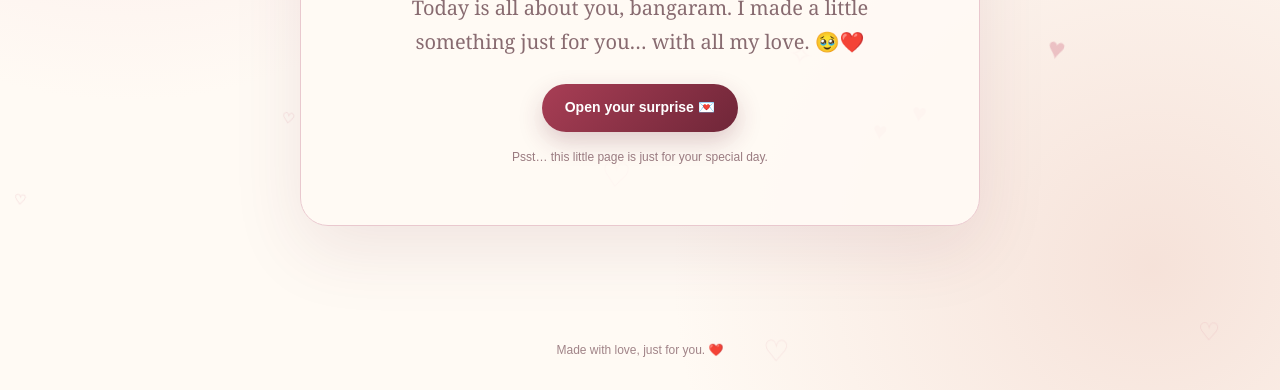
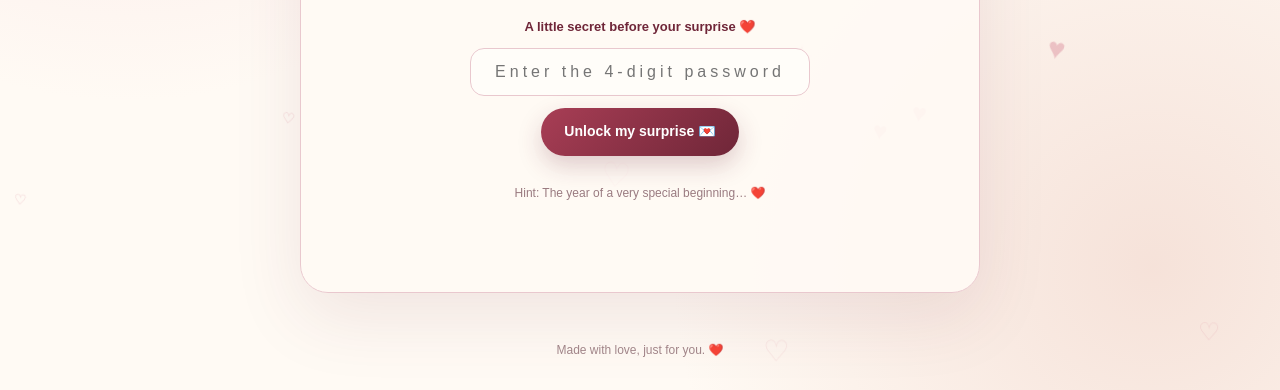
Before and after one commit to sanath27/bujjamma-birthday, a plain HTML site: page index.html in a window 1280 px wide. Shown: the part 428-818 px from the top of the page. Drawn offline with Linux system fonts and the light colour scheme.

Commit message:
Implement password protection for surprise sections
Added a password form to unlock a surprise section with validation for a specific password.

```diff
--- a/index.html
+++ b/index.html
@@ -154,6 +154,40 @@ h1 {
 main { padding-bottom: 65px; }
 #journey { display: none; }
 #journey.visible { display: block; animation: fadeIn .8s ease both; }
+
+.password-form {
+  display: grid;
+  gap: 12px;
+  max-width: 340px;
+  margin: 0 auto;
+}
+.password-form label {
+  color: var(--deep);
+  font: 600 13px/1.5 Arial, sans-serif;
+}
+.password-form input {
+  width: 100%;
+  min-height: 48px;
+  padding: 12px 16px;
+  border: 1px solid #e9c8ce;
+  border-radius: 14px;
+  background: #fffdf9;
+  color: var(--deep);
+  text-align: center;
+  letter-spacing: .25em;
+  font: 16px Arial, sans-serif;
+}
+.password-form input:focus {
+  outline: 3px solid #f1d4da;
+  border-color: var(--rose);
+}
+.password-form .btn { justify-self: center; }
+.password-message {
+  min-height: 1.4em;
+  margin: 0;
+  color: var(--rose);
+  font: 13px/1.5 Arial, sans-serif;
+}
 
 @keyframes fadeIn {
   from { opacity: 0; transform: translateY(15px); }
@@ -381,13 +415,15 @@ footer {
       with all my love. 🥹❤️
     </p>
 
-    <button class="btn" id="openJourney">
-      Open your surprise 💌
-    </button>
-
-    <div class="hint">
-      Psst… this little page is just for your special day.
-    </div>
+    <form id="passwordForm" class="password-form">
+      <label for="passwordInput">A little secret before your surprise ❤️</label>
+      <input id="passwordInput" type="password" inputmode="numeric"
+             maxlength="4" placeholder="Enter the 4-digit password"
+             autocomplete="off" required>
+      <button class="btn" type="submit">Unlock my surprise 💌</button>
+      <div class="hint">Hint: The year of a very special beginning… ❤️</div>
+      <p id="passwordMessage" class="password-message" aria-live="polite"></p>
+    </form>
   </section>
 </header>
 
@@ -613,19 +649,23 @@ for (let i = 0; i < 18; i++) {
   hearts.appendChild(heart);
 }
 
-/* Open the birthday journey */
+/* Unlock the birthday journey */
+document.getElementById("passwordForm").addEventListener("submit", event => {
+  event.preventDefault();
+  const input = document.getElementById("passwordInput");
+  const message = document.getElementById("passwordMessage");
 
-document.getElementById("openJourney").addEventListener("click", () => {
-  const journey = document.getElementById("journey");
-  journey.classList.add("visible");
-
-  document.getElementById("openJourney").textContent =
-    "Your surprise is open ❤️";
-
-  journey.scrollIntoView({
-    behavior: "smooth",
-    block: "start"
-  });
+  if (input.value === "2007") {
+    message.textContent = "Correct! Opening your little surprise… ❤️";
+    document.getElementById("passwordForm").hidden = true;
+    const journey = document.getElementById("journey");
+    journey.classList.add("visible");
+    journey.scrollIntoView({ behavior: "smooth", block: "start" });
+  } else {
+    message.textContent = "Not quite, bangaram. Try the hint once more. ❤️";
+    input.value = "";
+    input.focus();
+  }
 });
 
 /* Interactive cards: show only the selected surprise. */
```
